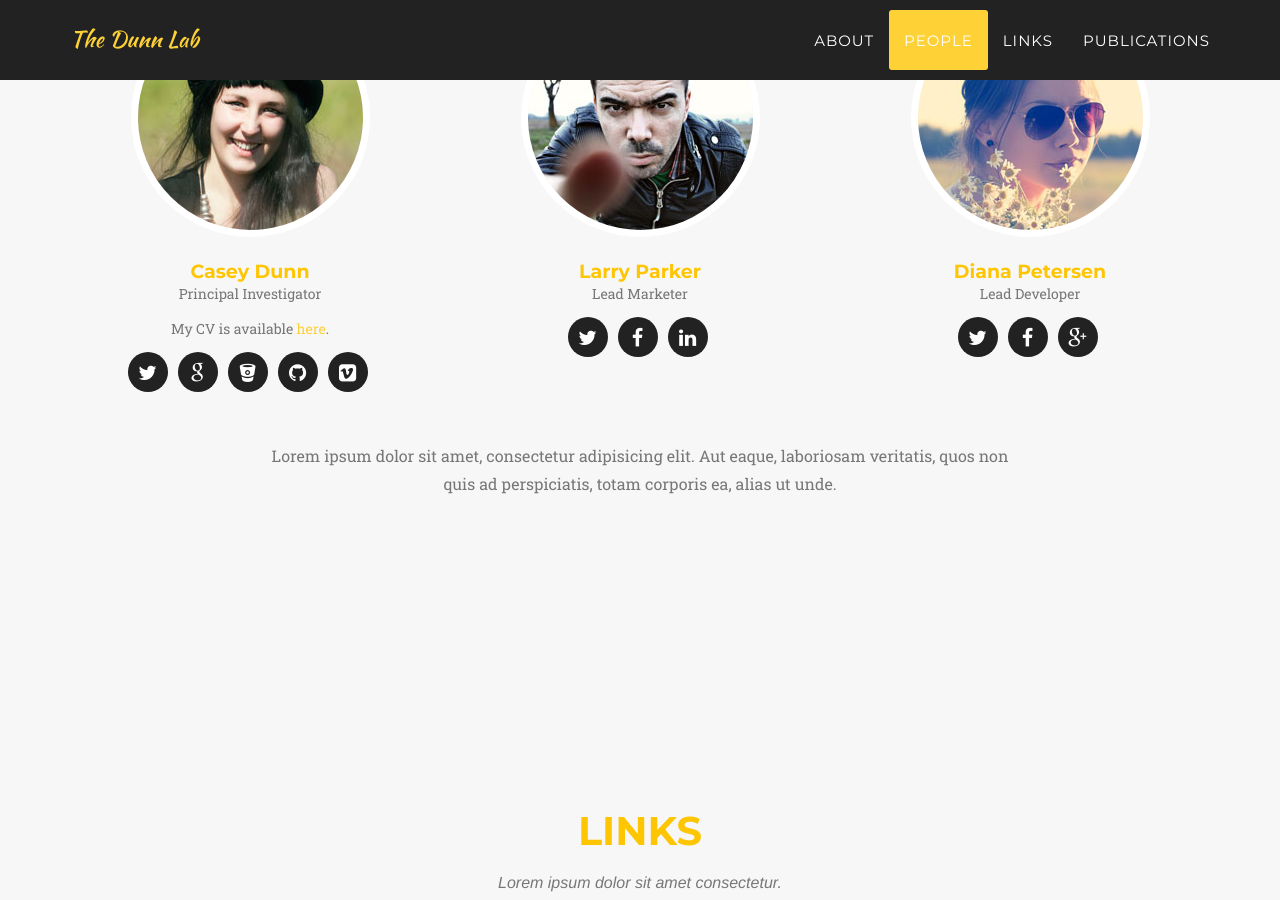
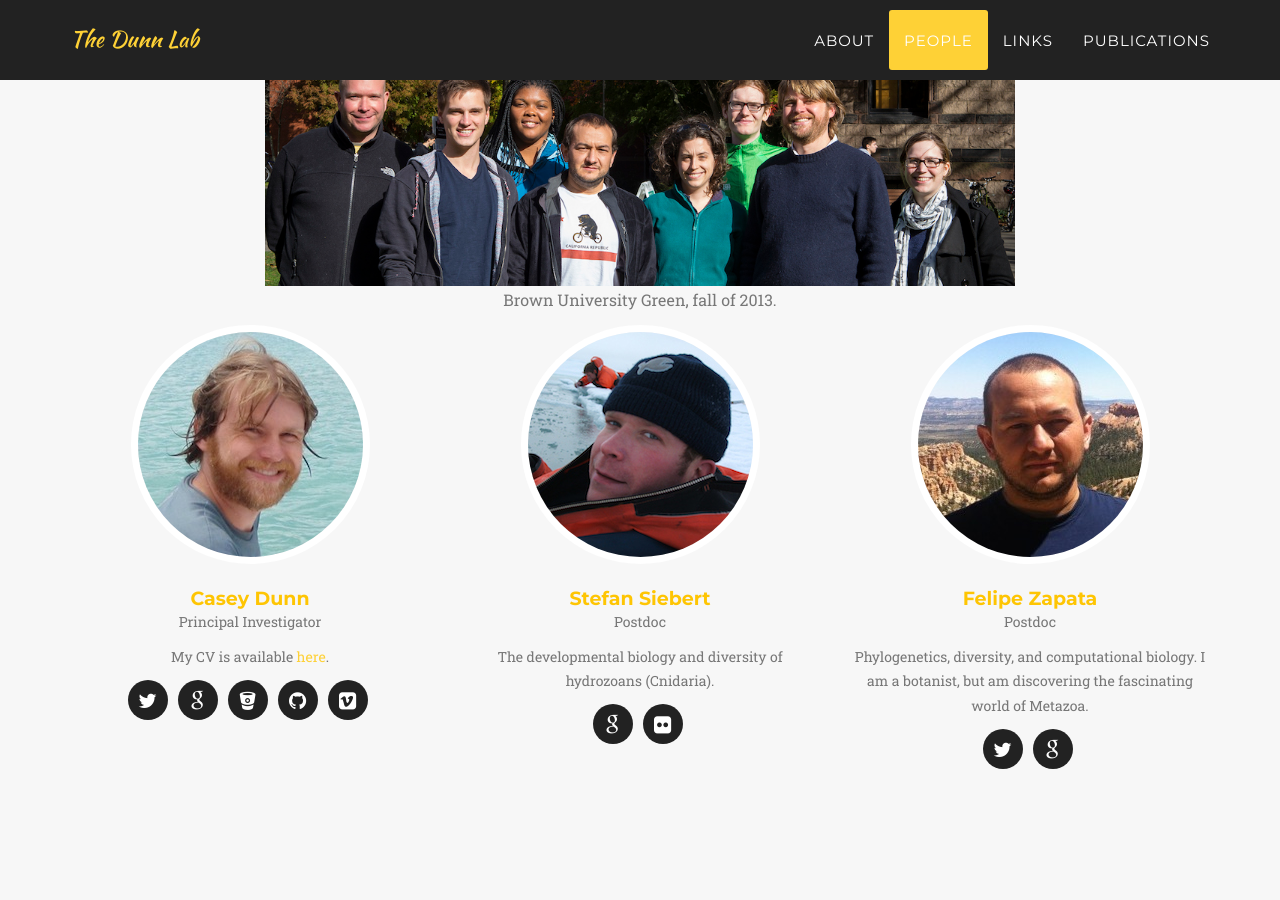
Before and after one commit to caseywdunn/caseywdunn.github.io, a Jekyll site: the page built from index.html, in a window 1280 px wide and 900 px high, scrolled down 2927 px. Built offline with Jekyll 4.4.1, drawn with Linux system fonts in a browser that asks for light colours; some web fonts are replaced.

Commit message:
updated people

```diff
--- a/_config.yml
+++ b/_config.yml
@@ -15,14 +15,14 @@ color:
 # Team names, titles and social links
 people:
 - name: Casey Dunn
-  pic: 1
+  pic: casey
   position: Principal Investigator
   description: My CV is available <a href="/assets/Casey_Dunn_CV.pdf">here</a>.
   social:
     - title: twitter
       url: https://twitter.com/caseywdunn
     - title: google
-      url: http://scholar.google.com/citations?user=k2n_5QoAAAAJ&hl=en
+      url: http://scholar.google.com/citations?user=k2n_5QoAAAAJ
     - title: bitbucket
       url: https://bitbucket.org/caseywdunn
     - title: github
@@ -30,27 +30,25 @@ people:
     - title: vimeo-square
       url: https://vimeo.com/user1747626
 
-- name: Larry Parker
-  pic: 2
-  position: Lead Marketer
+- name: Stefan Siebert
+  pic: stefan
+  position: Postdoc
+  description: The developmental biology and diversity of hydrozoans (Cnidaria).
+  social:
+    - title: google
+      url: http://scholar.google.com/citations?user=G8XF6J0AAAAJ
+    - title: flickr
+      url: https://www.flickr.com/photos/ssiebert/
+
+- name: Felipe Zapata
+  pic: felipe
+  position: Postdoc
+  description: Phylogenetics, diversity, and computational biology. I am a botanist, but am discovering the fascinating world of Metazoa.
   social:
     - title: twitter
-      url: #
-    - title: facebook
-      url: #
-    - title: linkedin
-      url: #
-
-- name: Diana Petersen
-  pic: 3
-  position: Lead Developer
-  social:
-    - title: twitter
-      url: #
-    - title: facebook
-      url: #
-    - title: google-plus
-      url: #
+      url: https://twitter.com/zapata_f
+    - title: google
+      url: http://scholar.google.com/citations?user=dwQ7qIcAAAAJ
 
 # Social networks usernames (many more available: google-plus, flickr, dribbble, pinterest, instagram, tumblr, linkedin, etc.)
 social:
--- a/_includes/team.html
+++ b/_includes/team.html
@@ -7,6 +7,14 @@
                     <h3 class="section-subheading text-muted">Lab members, present and past.</h3>
                 </div>
             </div>
+
+            <div class="row">
+                <div class="col-lg-8 col-lg-offset-2 text-center">
+                	<img src="img/lab.jpg" style="max-width: 100%"/>
+                    <p class="large text-muted">Brown University Green, fall of 2013.</p>
+                </div>
+            </div>
+
             <div class="row">
                 {% for member in site.people %}
                 <div class="col-sm-4">
@@ -25,10 +33,6 @@
                 </div>
                 {% endfor %}
             </div>
-            <div class="row">
-                <div class="col-lg-8 col-lg-offset-2 text-center">
-                    <p class="large text-muted">Lorem ipsum dolor sit amet, consectetur adipisicing elit. Aut eaque, laboriosam veritatis, quos non quis ad perspiciatis, totam corporis ea, alias ut unde.</p>
-                </div>
-            </div>
+
         </div>
     </section>
```
Also changed, not shown: img/lab.jpg (added), img/team/1.jpg (deleted), img/team/2.jpg (deleted), img/team/3.jpg (deleted), img/team/casey.jpg (added), img/team/felipe.jpg (added), img/team/stefan.jpg (added).
